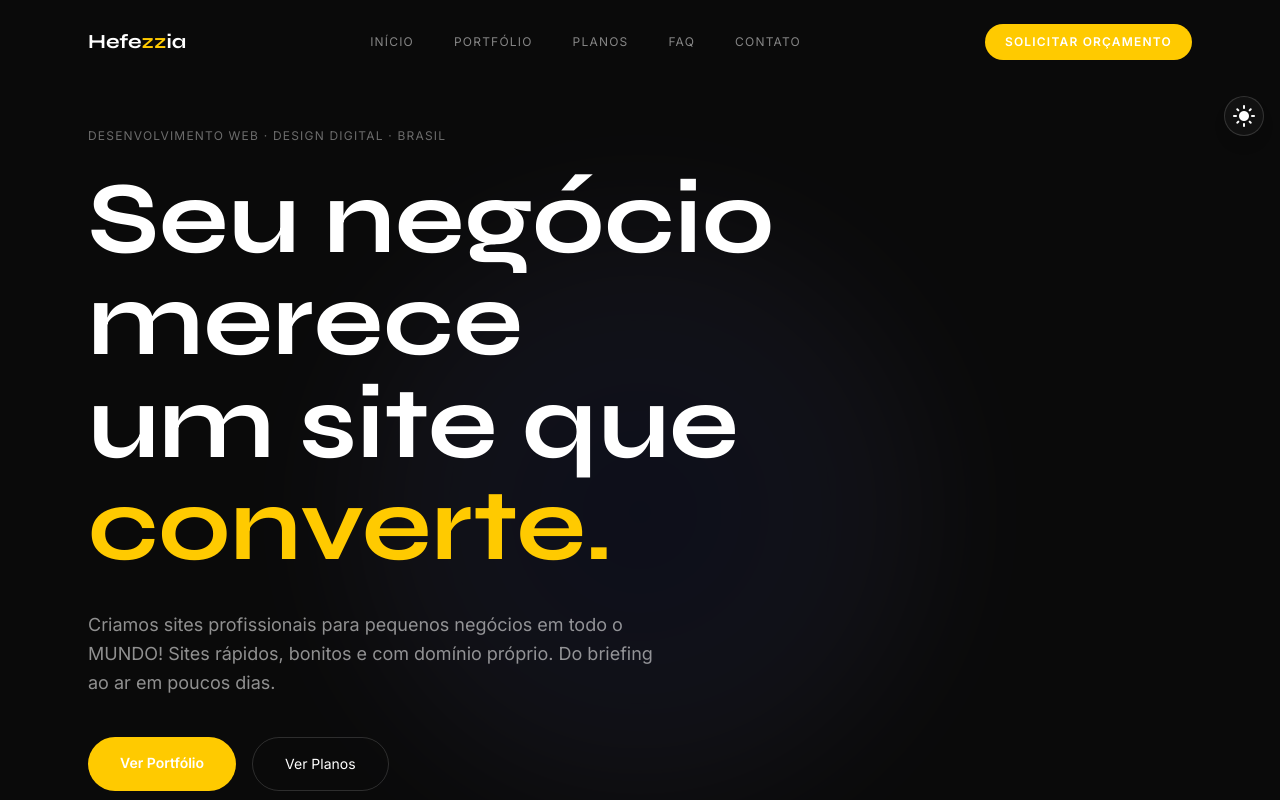
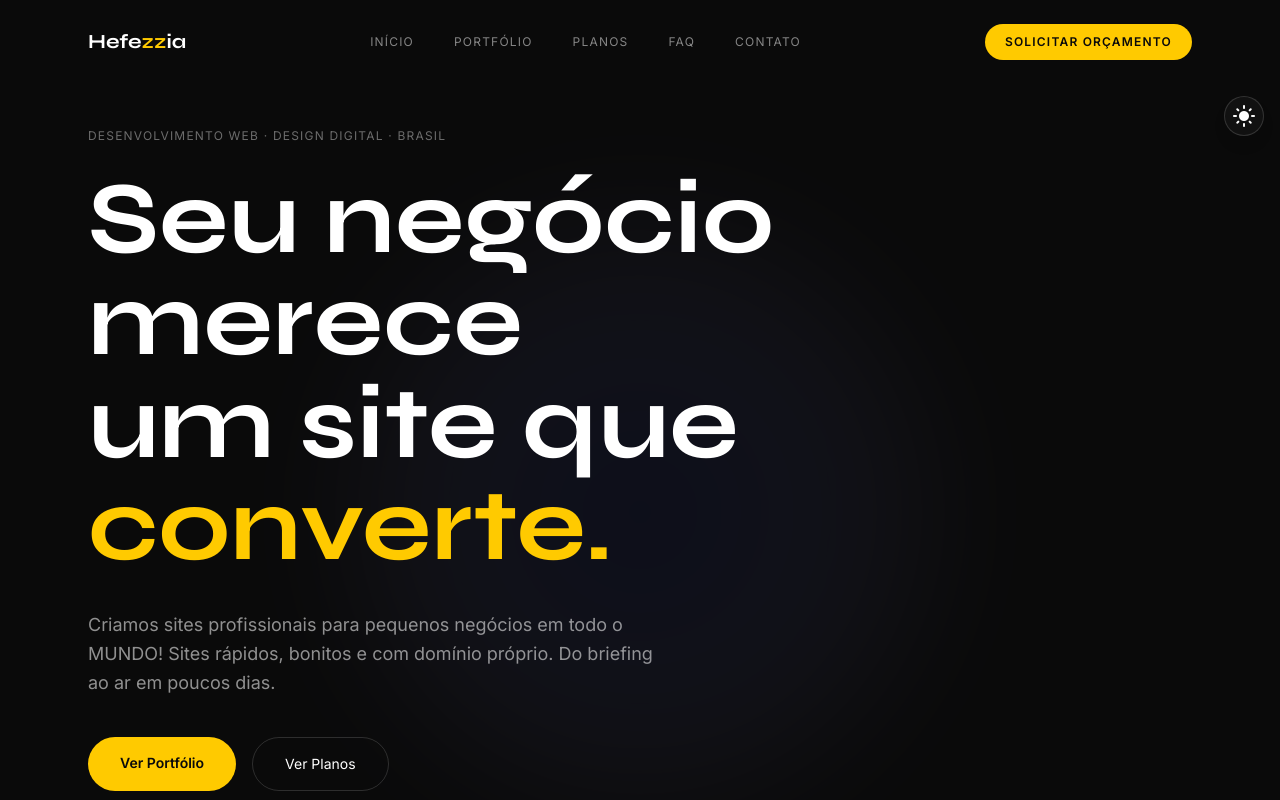
Before and after one commit to hefezzia/hefezzia-site, a Next.js app: page / in a window 1280 px wide. Shown: the top 800 px of the page. Built offline with nearby package versions, Linux system fonts and the light colour scheme.

Commit message:
Update globals.css

```diff
--- a/app/globals.css
+++ b/app/globals.css
@@ -1,6 +1,12 @@
-@import url('https://fonts.googleapis.com/css2?family=Syne:wght@400;500;600;700;800&family=Inter:wght@300;400;500;600&display=swap');
+@import "tailwindcss";
 
-@import "tailwindcss";
+/* As fontes Syne e Inter NÃO são mais carregadas aqui via @import url(...).
+   Esse método falhava em produção porque o otimizador de CSS do Next.js
+   pode descartar @import remotos durante o build, deixando a fonte
+   sem aparecer no site publicado. Agora elas são registradas em
+   layout.tsx com next/font/google, que builda os arquivos da fonte
+   localmente e os expõe como variáveis CSS (--font-syne / --font-inter)
+   usadas logo abaixo. */
 
 /* ─── Variáveis de tema ──────────────────────────────────────
    Valores em :root = modo escuro (padrão)
@@ -54,14 +60,23 @@
 }
 
 /* ─── Fontes ──────────────────────────────────────────────── */
-@utility font-display { font-family: 'Syne', sans-serif; }
-@utility font-body    { font-family: 'Inter', sans-serif; }
+/* var(--font-syne) / var(--font-inter) são geradas pelo next/font
+   em layout.tsx — garante que a fonte carregue de forma confiável
+   em produção, sem flash de texto sem estilo. */
+@utility font-display { font-family: var(--font-syne), sans-serif; }
+@utility font-body    { font-family: var(--font-inter), sans-serif; }
 
 /* ─── Cores da marca (fixas, não mudam com o tema) ───────── */
 @utility blue        { color: #152fb2; }
 @utility blue-bg     { background-color: #152fb2; }
 @utility yellow      { color: var(--brand-yellow); }
-@utility yellow-bg   { background-color: var(--brand-yellow); }
+@utility yellow-bg   {
+  background-color: var(--brand-yellow);
+  /* Cor do texto fixada em preto aqui dentro: assim TODO elemento que
+     usa yellow-bg já fica com a escrita correta nos dois temas, sem
+     depender de cada botão declarar text-[var(--text-on-yellow)] à parte. */
+  color: var(--text-on-yellow);
+}
 @utility purple      { color: #5E5C96; }
 @utility purple-bg   { background-color: #5E5C96; }
 
@@ -133,7 +148,7 @@
 html { scroll-behavior: smooth; }
 
 body {
-  font-family: 'Inter', sans-serif;
+  font-family: var(--font-inter), sans-serif;
   background: var(--bg-primary);
   color: var(--text-primary);
   overflow-x: hidden;
```
